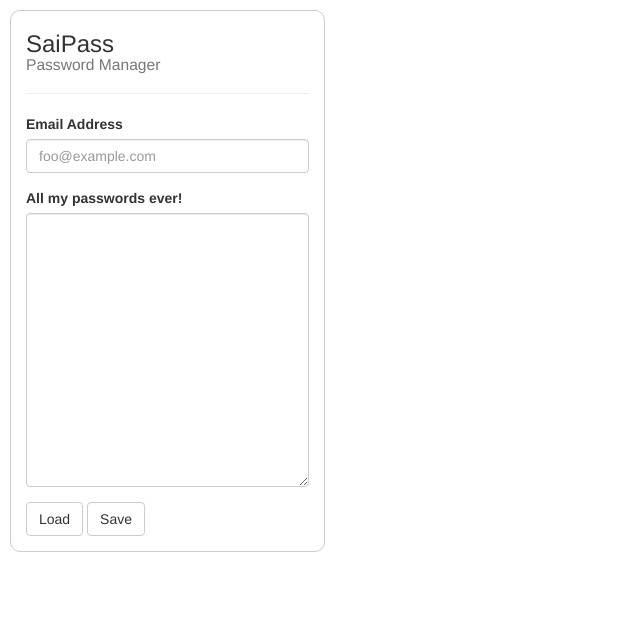
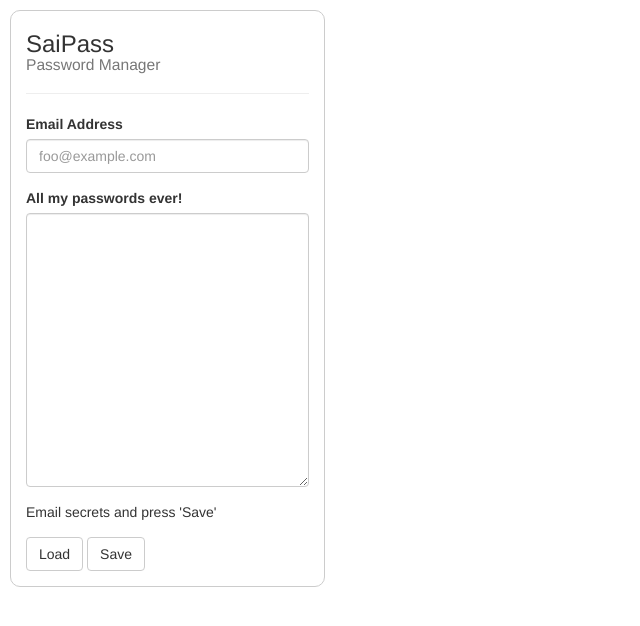
Before and after one commit to MONKEYBONSAI/assignment, a website: page index.html in a window 1280 px wide. Shown: the whole page, without its empty margins (0-640 px from the left). Drawn offline with Linux system fonts and the light colour scheme.

Commit message:
Add status label to form

```diff
--- a/index.html
+++ b/index.html
@@ -31,6 +31,9 @@
             <textarea id="secrets" class="form-control" rows="13"></textarea>
           </div>
           <div class="form-group">
+            <span id="status">Email secrets and press 'Save'</span>
+          </div>
+          <div class="form-group">
             <span id="btn-load" class="btn btn-default">Load</span>
             <span id="btn-save" class="btn btn-default">Save</span>
           </div>
--- a/js/behaviours.js
+++ b/js/behaviours.js
@@ -8,6 +8,8 @@ var loadSecrets = function () {
   var plainText = monkey.decrypt(password, cipher);
 
   textArea.val(plainText);
+
+  // Update status here.
 };
 
 var saveSecrets = function () {
@@ -17,6 +19,8 @@ var saveSecrets = function () {
   var cipher = monkey.encrypt(password, plainText);
   // note: Saving the password as the key is ridiculous
   monkey.save(password, cipher);
+
+  // Update status here.
 };
 
 window.behaviours = { loadSecrets: loadSecrets, saveSecrets: saveSecrets };
```
